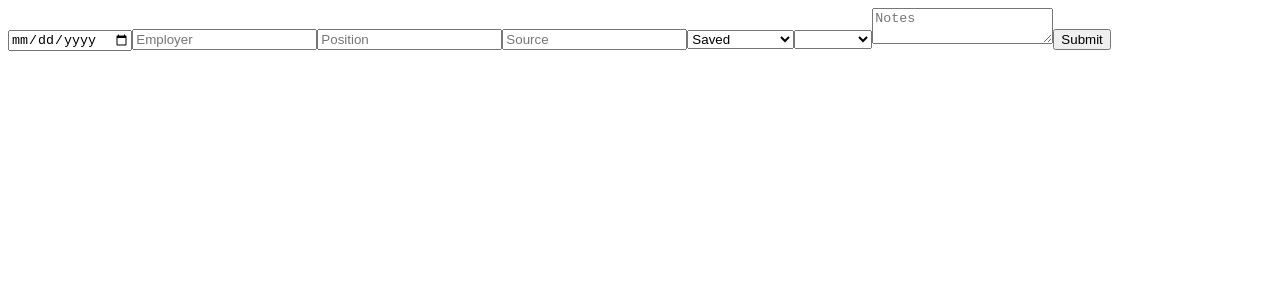
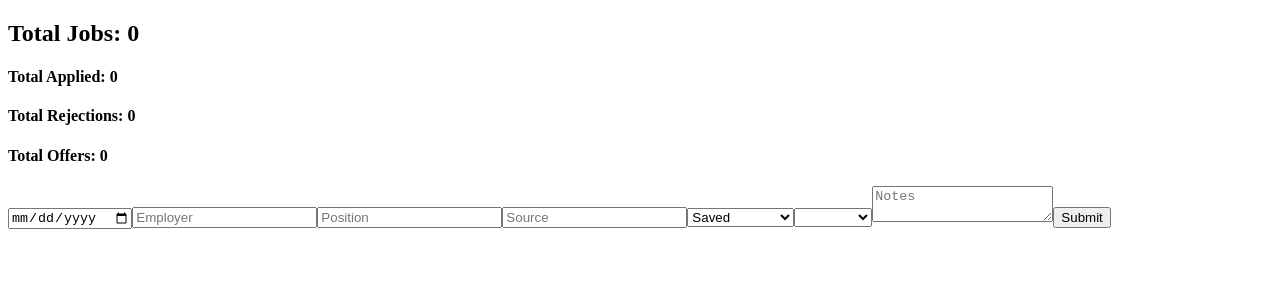
Before and after one commit to rscole87/job-search-app, a React (Create React App) app: page / in a window 1280 px wide. Shown: the top 300 px of the page. Built offline with nearby package versions, Linux system fonts and the light colour scheme.

Commit message:
add counter area

```diff
--- /dev/null
+++ b/src/components/CounterComponent.js
@@ -0,0 +1,27 @@
+import React from 'react'
+
+const Counters = (props) => {
+    return (
+        <>
+            <div>
+                <div>
+                    <h2>Total Jobs: {props.jobsCount}</h2>
+                </div>
+
+                <div>
+                    <h4>Total Applied: {props.appliedCount}</h4>
+                </div>
+
+                <div>
+                    <h4>Total Rejections: {props.rejectCount}</h4>
+                </div>
+
+                <div>
+                    <h4>Total Offers: {props.offerCount}</h4>
+                </div>
+            </div>
+        </>
+    )
+}
+
+export default Counters
--- a/src/components/InputFormComponent.js
+++ b/src/components/InputFormComponent.js
@@ -1,24 +1,16 @@
 import React, { useState } from "react";
 
-const InputForm = () => {
-    const [date, setDate] = useState('')
-    const [employer, setEmployer] = useState('')
-    const [position, setPosition] = useState('')
-    const [jobsource, setJobSource] = useState('')
-    const [status, setStatus] = useState('')
-    const [employerResponse, setEmployerResponse] = useState('')
-    const [notes, setNotes] = useState('')
-
+const InputForm = (props) => {
 
   return (
     <>
       <form action="">
-        <input type="date" />
-        <input type="text" placeholder="Employer" />
-        <input type="text" placeholder="Position" />
-        <input type="text" placeholder="Source" />
+        <input type="date" onChange={(e) => props.setDate(e.target.value)} />
+        <input type="text" placeholder="Employer" onChange={(e) => props.setEmployer(e.target.value)}/>
+        <input type="text" placeholder="Position" onChange={(e) => props.setPosition(e.target.value)}/>
+        <input type="text" placeholder="Source" onChange={(e) => props.setJobSource(e.target.value)}/>
 
-        <select name="status" id="status">
+        <select name="status" id="status" onChange={(e) => props.setStatus(e.target.value)}>
           <option value="saved">Saved</option>
           <option value="applied">Applied</option>
           <option value="first-interview">1st Interview</option>
@@ -26,13 +18,13 @@ const InputForm = () => {
           <option value="third-plus-interview">3rd+ Interview</option>
         </select>
 
-        <select name="response" id="">
+        <select name="response" id="response" onChange={(e) => props.setEmployerResponse(e.target.value)}>
           <option value=" "> </option>
           <option value="reject">Rejection</option>
           <option value="offer">Offer</option>
         </select>
 
-        <textarea type="text" placeholder="Notes" />
+        <textarea type="text" placeholder="Notes" onChange={(e) => props.setNotes(e.target.value)}/>
         <input type="submit" />
       </form>
     </>
--- a/src/components/MainComponent.js
+++ b/src/components/MainComponent.js
@@ -1,15 +1,47 @@
 import React, { useState } from "react";
 import InputForm from "./InputFormComponent";
+import Counters from "./CounterComponent";
 
 const Main = () => {
     const [jobList, setJobList] = useState([])
     const [appliedCount, setAppliedCount] = useState(0)
     const [rejectCount, setRejectCount] = useState(0)
     const [offerCount, setOfferCount] = useState(0)
+    const [date, setDate] = useState('')
+    const [employer, setEmployer] = useState('')
+    const [position, setPosition] = useState('')
+    const [jobSource, setJobSource] = useState('')
+    const [status, setStatus] = useState('')
+    const [employerResponse, setEmployerResponse] = useState('')
+    const [notes, setNotes] = useState('')
 
     return (
         <>
-            <InputForm />
+            <Counters
+                jobsCount={jobList.length}
+                appliedCount={appliedCount}
+                rejectCount={rejectCount}
+                offerCount={offerCount}
+            />
+
+
+            <InputForm
+                setDate={setDate}
+                setEmployer={setEmployer}
+                setPosition={setPosition}
+                setJobSource={setJobSource}
+                setStatus={setStatus}
+                setEmployerResponse={setEmployerResponse}
+                setNotes={setNotes}
+            />
+
+            {date}
+            {employer}
+            {position}
+            {jobSource}
+            {status}
+            {employerResponse}
+            {notes}
         </>
     )
 }
```
